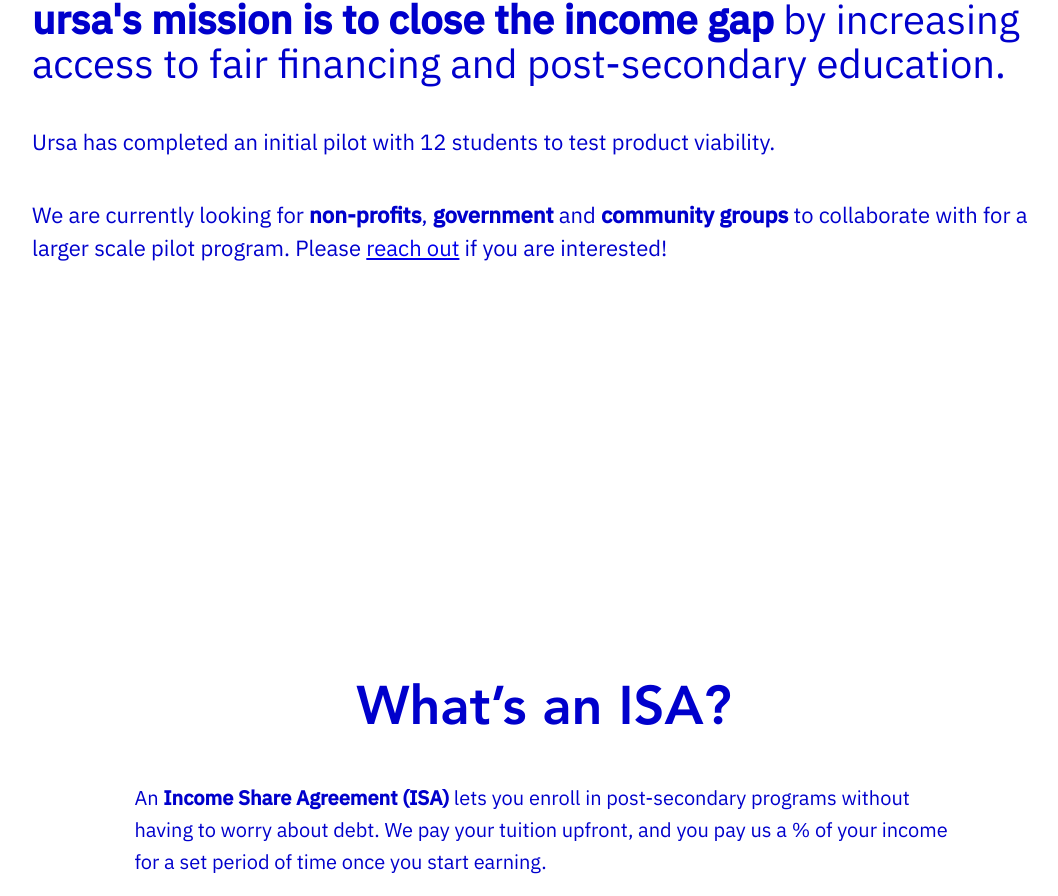
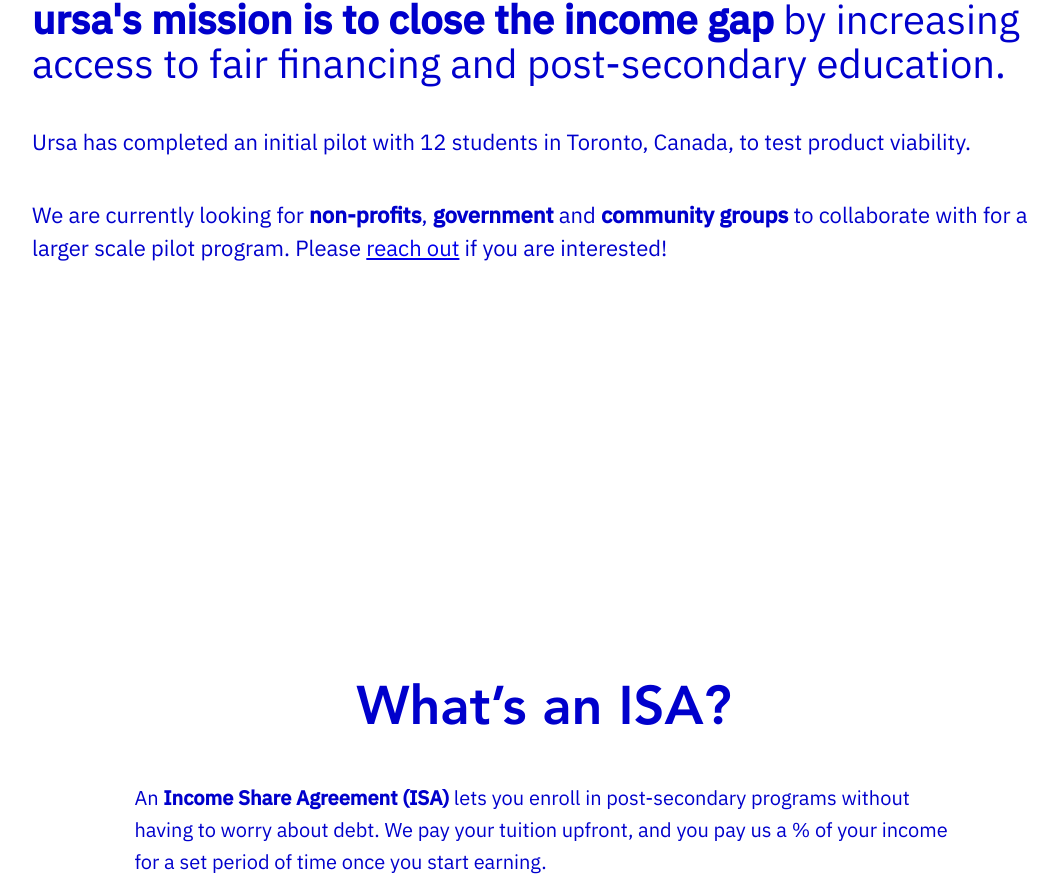
Before and after one commit to raewkl/ursa-website, a React (Create React App) app: page / in a window 1280 px wide. Shown: the part 1016-1912 px from the top of the page, without its empty margins (96-1154 px from the left). Built offline with nearby package versions, Linux system fonts and the light colour scheme; a web font is replaced by a local one.

Commit message:
added location of pilot to mission section

```diff
--- a/src/Components/LandingPageComponents/Mission.js
+++ b/src/Components/LandingPageComponents/Mission.js
@@ -26,7 +26,7 @@
               to fair financing and post-secondary education.</h1>
           </div>
           <div className="missionText">
-              <p>Ursa has completed an initial pilot with 12 students to test product viability.</p>
+              <p>Ursa has completed an initial pilot with 12 students in Toronto, Canada, to test product viability.</p>
               <p>We are currently looking for <em>non-profits</em>, <em>government</em> and <em>community groups</em> to collaborate with for a larger scale
               pilot program. Please <HashLink className="reachOut" to="#contact">reach out</HashLink> if you are interested!</p>
           </div>
```
